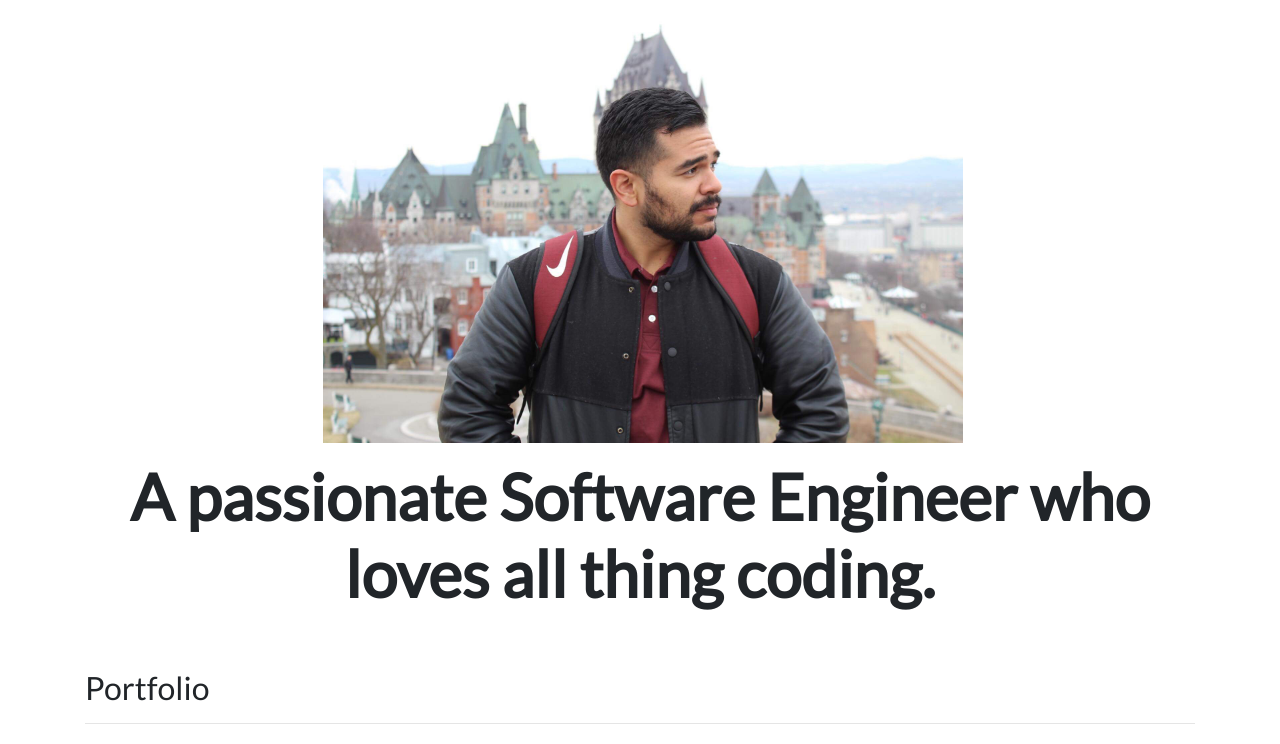
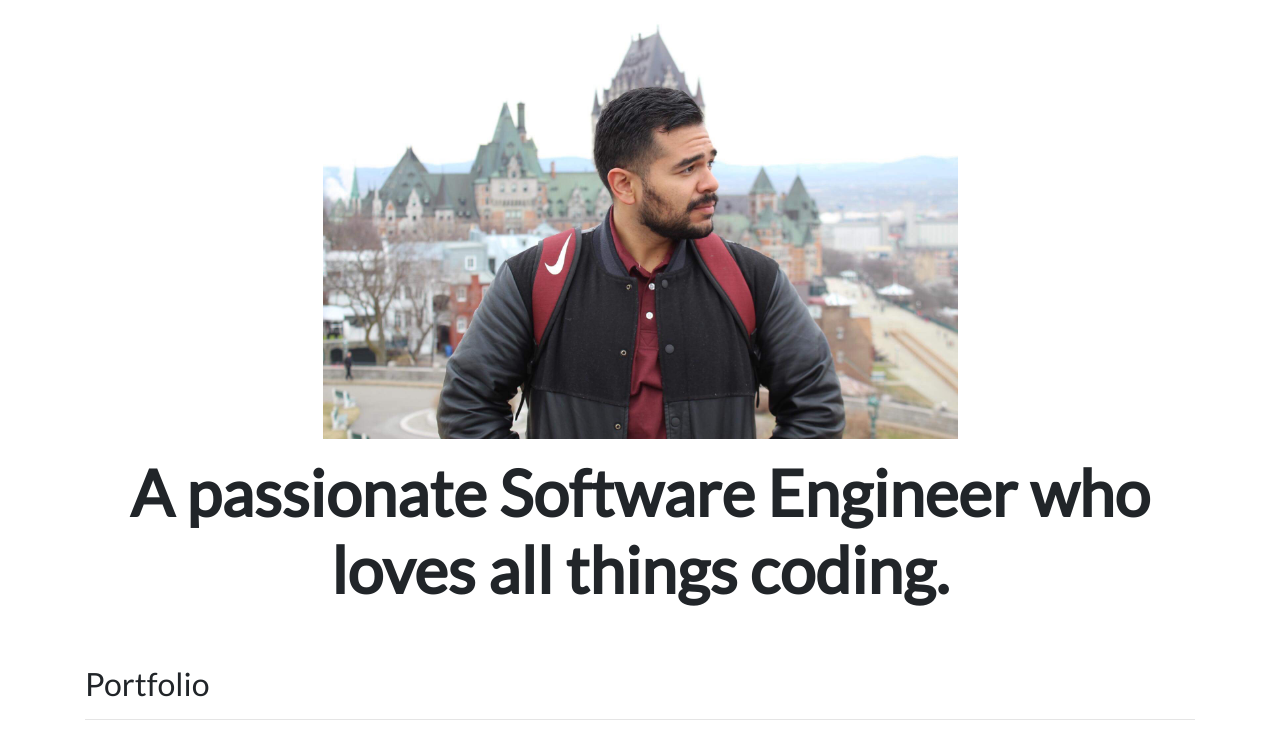
Before and after one commit to rudyleiva93/Personal_Portfolio, a Django app: page / in a window 1280 px wide. Shown: the part 56-800 px from the top of the page. Run offline with Django 3.2, Linux system fonts and the light colour scheme; data that the repository does not hold is empty; some libraries are stand-ins or nearby versions.

Commit message:
minor changes
Made my Quebec, Canada picture fluid and fixed typo in home page.

```diff
--- a/portfolio/templates/portfolio/home.html
+++ b/portfolio/templates/portfolio/home.html
@@ -6,13 +6,13 @@
 
 <div class="row justify-content-center my-3">
   <div class="col-7">
-      <img src="{% static 'portfolio/Quebec_Canada_Pic.jpeg' %}" height="427" width="640">
+      <img src="{% static 'portfolio/Quebec_Canada_Pic.jpeg' %}" class="img-fluid" height="427" width="640">
   </div>
 </div>
 
 <div class="row justify-content-center mb-3">
   <div class="col-md-12 text-center">
-    <h1 id="hometext" class="font-weight-bold">A passionate Software Engineer who loves all thing coding.</h1>
+    <h1 id="hometext" class="font-weight-bold">A passionate Software Engineer who loves all things coding.</h1>
   </div>
 </div>
 
```
